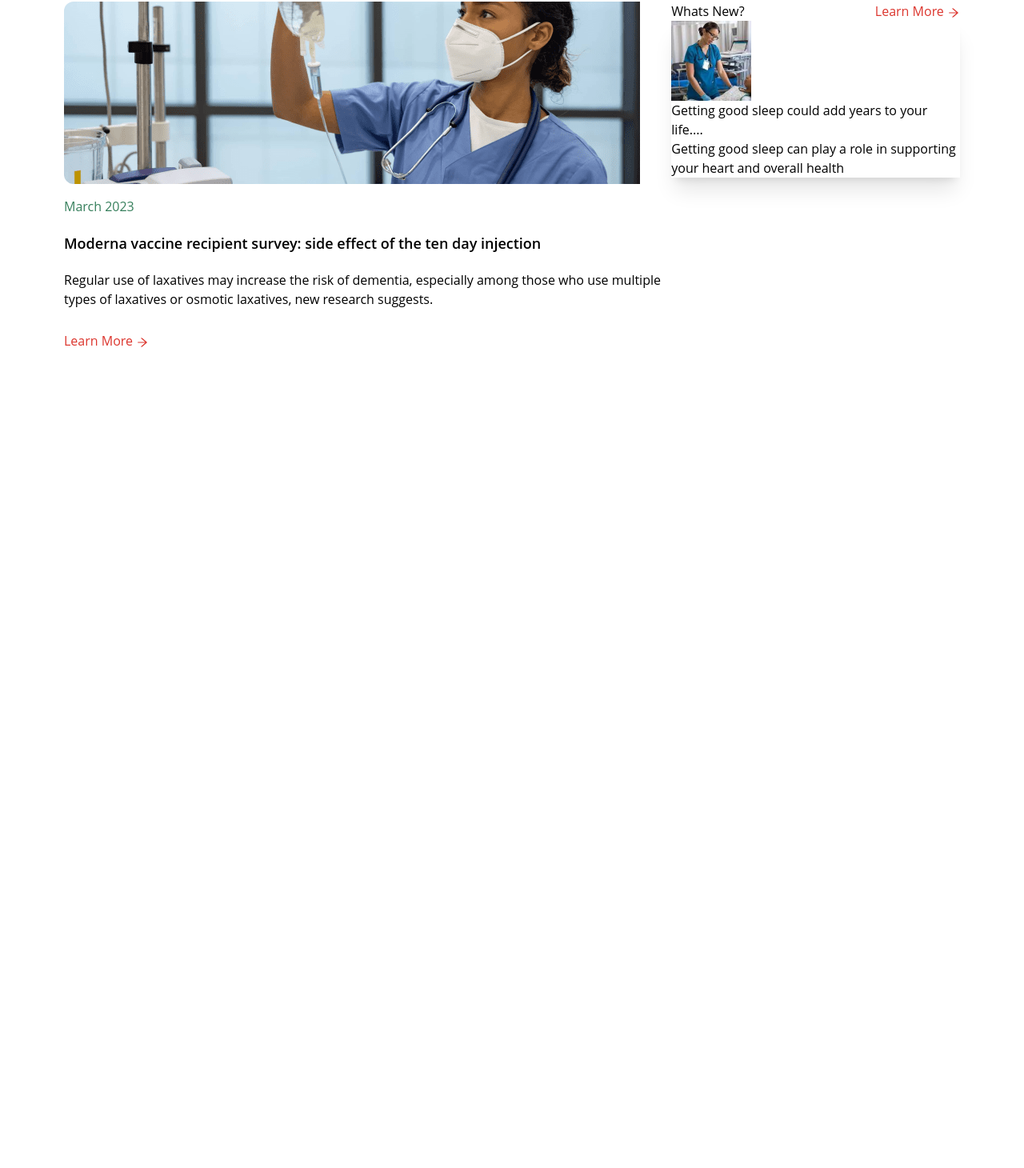
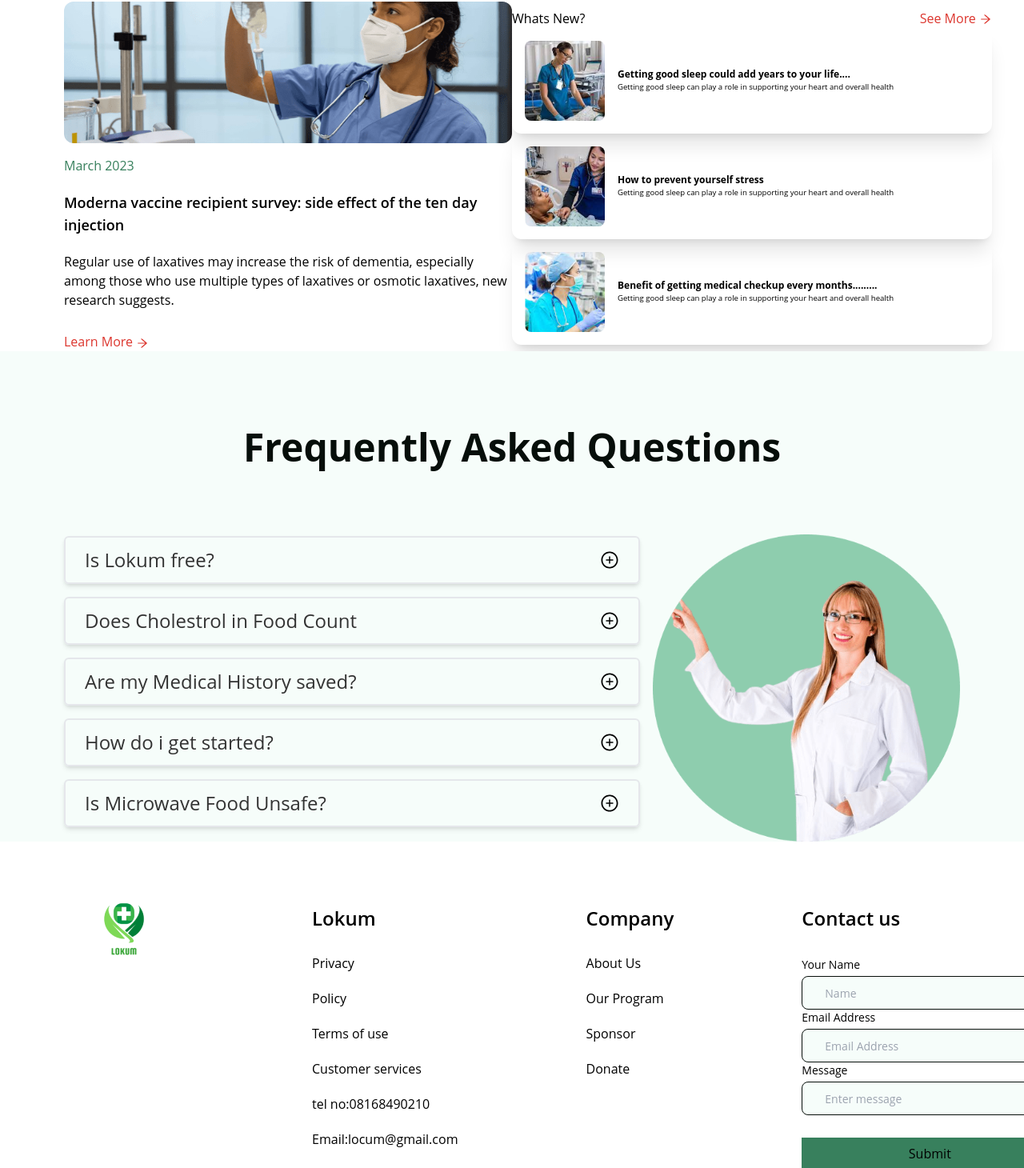
Before and after one commit to WinifredOgbeiwi/Lokum-HeathCare-Service, a React (Create React App) app: page / in a window 1280 px wide. Shown: the part 3564-5024 px from the top of the page at 80% size. Before the commit the page ends 4002 px from the top, so only its background shows below. Built offline with nearby package versions, Linux system fonts and the light colour scheme.

Commit message:
FAQ and Footer

```diff
--- a/src/App.js
+++ b/src/App.js
@@ -1,5 +1,7 @@
 import React from 'react'
 import ArticleSection from './components/article/ArticleSection';
+import FaqSection from './components/FAQsection/FaqSection';
+import Footer from './components/footer/Footer';
 import HeroSection from './components/HeroSection'
 import HireSection from "./components/HireMe/HireSection";
 import NavBar from './components/NavBar'
@@ -17,6 +19,8 @@
       <HireSection/>
       <ReviewSection/>
       <ArticleSection/>
+      <FaqSection/>
+      <Footer/>
     </>
   )
 }
--- /dev/null
+++ b/src/components/FAQsection/FAQdata.json
@@ -0,0 +1,28 @@
+[
+  {
+    "index": 1,
+    "question": "Is Lokum free?",
+    "answer":
+      "Lorem ipsum dolor sit amet consectetur, adipisicing elit. Facere sapiente harum rem? Necessitatibus iure cumque natus. Beatae modi consequatur temporibus."
+  },
+  {
+    "index": 2,
+    "question": "Does Cholestrol in Food Count",
+    "answer": "Lorem ipsum dolor sit amet consectetur, adipisicing elit. Facere sapiente harum rem? Necessitatibus iure cumque natus."
+  },
+  {
+    "index": 3,
+    "question": "Are my Medical History saved?",
+    "answer":
+      "Lorem ipsum dolor sit amet consectetur, adipisicing elit. Facere sapiente harum rem? Necessitatibus iure cumque natus. Beatae modi consequatur temporibus."
+  },
+  {
+    "index": 4,
+    "question": "How do i get started?",
+    "answer": "Lorem ipsum dolor sit amet consectetur, adipisicing elit. Facere sapiente harum rem? Necessitatibus iure cumque natus."
+  },
+  {
+    "index": 5,
+    "question": "Is Microwave Food Unsafe?",
+    "answer": "Lorem ipsum dolor sit amet consectetur, adipisicing elit. Facere sapiente harum rem."
+  }]
--- /dev/null
+++ b/src/components/FAQsection/FAQpage.jsx
@@ -0,0 +1,19 @@
+import React, { useState } from "react";
+import { AiOutlinePlusCircle, AiOutlineMinusCircle } from 'react-icons/ai'
+const FAQpage = ({ question, answer }) => {
+    const [isOpen, setIsOpen] = useState(false);
+
+    return (
+
+        <div className='shadow-md px-6 py-3 mb-4 rounded-md border-2 w-[45rem]'>
+            <div className='flex justify-between ' onClick={() => setIsOpen(!isOpen)}>
+                <h3 className='text-[#333333] text-2xl font-normal'>{question} </h3>
+
+                <button className="text-2xl">{isOpen ? <AiOutlineMinusCircle /> : <AiOutlinePlusCircle/>}</button>
+            </div>
+            {isOpen && <p>{answer}</p>}
+        </div>
+    );
+};
+
+export default FAQpage;
--- /dev/null
+++ b/src/components/FAQsection/FaqSection.jsx
@@ -0,0 +1,29 @@
+import React from 'react'
+import Headings from '../singleComponents/Headings'
+import faqs from './FAQdata'
+import FAQpage from './FAQpage';
+import FAQimg from '../images/FAQimage.png'
+function FaqSection() {
+  return (
+    <section className='bg-[#F6FDFA]'>
+          <div className='mb-[85px] mt-24'>
+              <Headings text='Frequently Asked Questions' />
+          </div>
+
+<div className='flex justify-between items-center'>
+          <div>
+              {faqs.map(({ index, question, answer }) => (
+
+                  <FAQpage question={question} answer={answer} key={index} />
+              ))}
+              </div>
+
+              <div>
+                <img src={FAQimg} alt="" className='w-96' />
+              </div>
+              </div>
+    </section>
+  )
+}
+
+export default FaqSection
--- a/src/components/article/ArticleSection.jsx
+++ b/src/components/article/ArticleSection.jsx
@@ -2,41 +2,53 @@
 import Headings from '../singleComponents/Headings'
 import ArticlePic from '../images/articleMain.png'
 import Article1 from '../images/article1.png'
+import ArticleData from './articleData.json'
 import { AiOutlineArrowRight } from 'react-icons/ai'
 function ArticleSection() {
   const date = new Date();
   var month = date.toLocaleString('default', { month: 'long' });
- const year = date.getFullYear();
+  const year = date.getFullYear();
+
+  const articleData = ArticleData.map(({ id, image, heading, paragraph }) => {
+    return (
+      <div key={id} className='shadow-xl w-[600px] rounded-xl '>
+        <div className='flex items-center gap-4 p-4'>
+          <div className='rounded-lg overflow-hidden'>
+            <img src={image} alt="" />
+          </div>
+          <div>
+            <h3 className='font-bold text-xs'>{heading}</h3>
+            <p className='font-normal mt-[1px] text-[0.6rem]'>{paragraph}</p>
+          </div>
+        </div>
+      </div>
+    )
+  })
   return (
     <section>
-      <Headings text='Daily curated articles for your healthcare'/>
-      <div className='flex mt-16'>
+      <Headings text='Daily curated articles for your healthcare' />
+      <div className='flex items-center mt-16'>
         <div>
-        <div className='overflow-hidden rounded-xl'>
-          <img src={ArticlePic} alt="" />
-        </div>
+          <div className='overflow-hidden w-[35rem] rounded-xl'>
+            <img src={ArticlePic} alt="" />
+          </div>
           <p className='text-[#38805D] rounded-md  mt-4 mb-5'>{month} {year}</p>
           <h3 className='font-semibold text-lg'>Moderna vaccine recipient survey: side effect of the ten day injection </h3>
           <p className='mt-5 mb-7'>Regular use of laxatives may increase the risk of dementia, especially among those who use multiple types of laxatives or osmotic laxatives, new research suggests.</p>
           <div className='text-normal text-[#DC362E] inline-block'>Learn More <AiOutlineArrowRight className=' inline-block' />
           </div>
-
-</div>
-
+        </div>
 
         <div>
           <div className='flex justify-between'>
             <h3>Whats New?</h3>
-          <div className='text-normal text-[#DC362E] inline-block'>Learn More <AiOutlineArrowRight className=' inline-block' />
+            <div className='text-normal text-[#DC362E] inline-block'>See More <AiOutlineArrowRight className=' inline-block' />
+            </div>
           </div>
-          </div>
-          <div className='shadow-xl'>
-            <div>
-              <img src={Article1} alt="" />
-              <h3>Getting good sleep could add years to your life....</h3>
-              <p>Getting good sleep can play a role in supporting your heart and overall health</p>
-</div>
-          </div>
+
+          {articleData}
+
+
         </div>
       </div>
     </section>
--- /dev/null
+++ b/src/components/footer/Footer.jsx
@@ -0,0 +1,62 @@
+import React from 'react'
+import Logo from '../images/Lokum-Logo.png'
+import { FiPhone } from 'react-icons/fi'
+import { RxEnvelopeClosed } from 'react-icons/rx'
+import { RiTwitterLine } from 'react-icons/ri'
+import { SlSocialLinkedin, SlSocialFacebook } from 'react-icons/sl'
+import links from './linkData'
+function Footer() {
+  return (
+    <section className=''>
+      <div className='flex flex-col lg:flex-row items-center justify-start gap-40 pt-20 text-base md:text-2xl lg:text-base'>
+<img src={Logo} alt="Medfile Logo" className='mt-[-16rem]' />
+        <div className='flex flex-row gap-40'>
+
+
+        {links.map(({ id, heading, list }) => {
+          return (
+            <>
+              <div key={id}>
+                <div className='text-2xl font-semibold'>
+                  {heading}</div>
+
+                <div className='flex flex-col gap-5 mt-7 '>
+                  {list.map((listItem, i) => <p key={i} className='text-base hover:text[]'>{listItem} </p>)}
+                </div>
+              </div>
+            </>
+          )
+        })}
+        <div>
+          <div className='text-2xl font-semibold mb-8'>Contact us</div>
+          <form action="#" className='flex flex-col'>
+            <label htmlFor="" className='text-sm font-normal mb-1'>Your Name</label>
+            <input type="text" placeholder='Name' className='placeholder:text-sm placeholder:font-normal  border-[1.5px] rounded-lg py-2 px-7 border-[#060E0A]  bg-[#F6FDFA] ' />
+          </form>
+
+          <form action="#" className='flex flex-col'>
+            <label htmlFor="" className='text-sm font-normal mb-1'>Email Address</label>
+            <input type="text" placeholder='Email Address' className='placeholder:text-sm placeholder:font-normal  border-[1.5px] rounded-lg py-2 px-7 border-[#060E0A]  bg-[#F6FDFA] ' />
+          </form>
+
+          <form action="#" className='flex flex-col'>
+            <label htmlFor="" className='text-sm font-normal mb-1'>Message</label>
+            <input type="text" placeholder='Enter message' className='placeholder:text-sm placeholder:font-normal  border-[1.5px] rounded-lg py-2 px-7 border-[#060E0A]  bg-[#F6FDFA] ' />
+          </form>
+
+          <button className='placeholder:text-sm    py-2 px-7 border-[#060E0A]  bg-[#38805D] w-[20rem] mt-7' >Submit</button>
+        </div>
+
+      </div>
+
+      </div>
+             <div className='flex gap-8'>
+          < RiTwitterLine />
+          <SlSocialLinkedin />
+          <SlSocialFacebook />
+        </div>
+    </section>
+  )
+}
+
+export default Footer
--- /dev/null
+++ b/src/components/footer/linkData.json
@@ -0,0 +1,12 @@
+[
+  {
+     "id":1,
+    "heading": "Lokum",
+    "list": ["Privacy", "Policy","Terms of use", "Customer services", "tel no:08168490210", "Email:locum@gmail.com"]
+  },
+  {
+    "id":2,
+    "heading": "Company",
+    "list": ["About Us", "Our Program","Sponsor","Donate"]
+  }
+]
```
Also changed, not shown: src/components/images/FAQimage.png (added).
